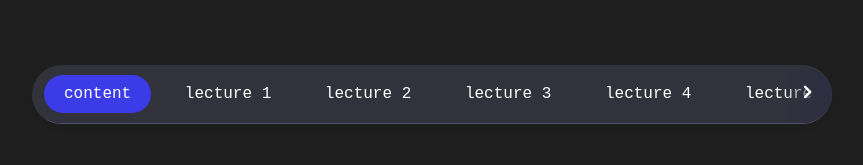
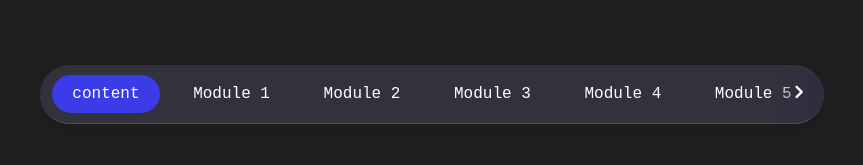
Before and after one commit to HaranK007/ACM-Event, a plain HTML site: page index.html in a window 1280 px wide. Shown: the top 165 px of the page, without its empty margins (208-1071 px from the left). Drawn offline with nearby package versions, Linux system fonts and the light colour scheme.

Commit message:
Updated the names with modules

```diff
--- a/index.html
+++ b/index.html
@@ -17,11 +17,11 @@
         <i class="uil uil-angle-right right-btn"></i>
         <ul class="tab-menu">
           <li class="tab-btn active">content</li>
-          <li class="tab-btn">lecture 1</li>
-          <li class="tab-btn">lecture 2</li>
-          <li class="tab-btn">lecture 3</li>
-          <li class="tab-btn">lecture 4</li>
-          <li class="tab-btn">lecture 5</li>
+          <li class="tab-btn">Module 1</li>
+          <li class="tab-btn">Module 2</li>
+          <li class="tab-btn">Module 3</li>
+          <li class="tab-btn">Module 4</li>
+          <li class="tab-btn">Module 5</li>
         </ul>
       </div>
 
```
